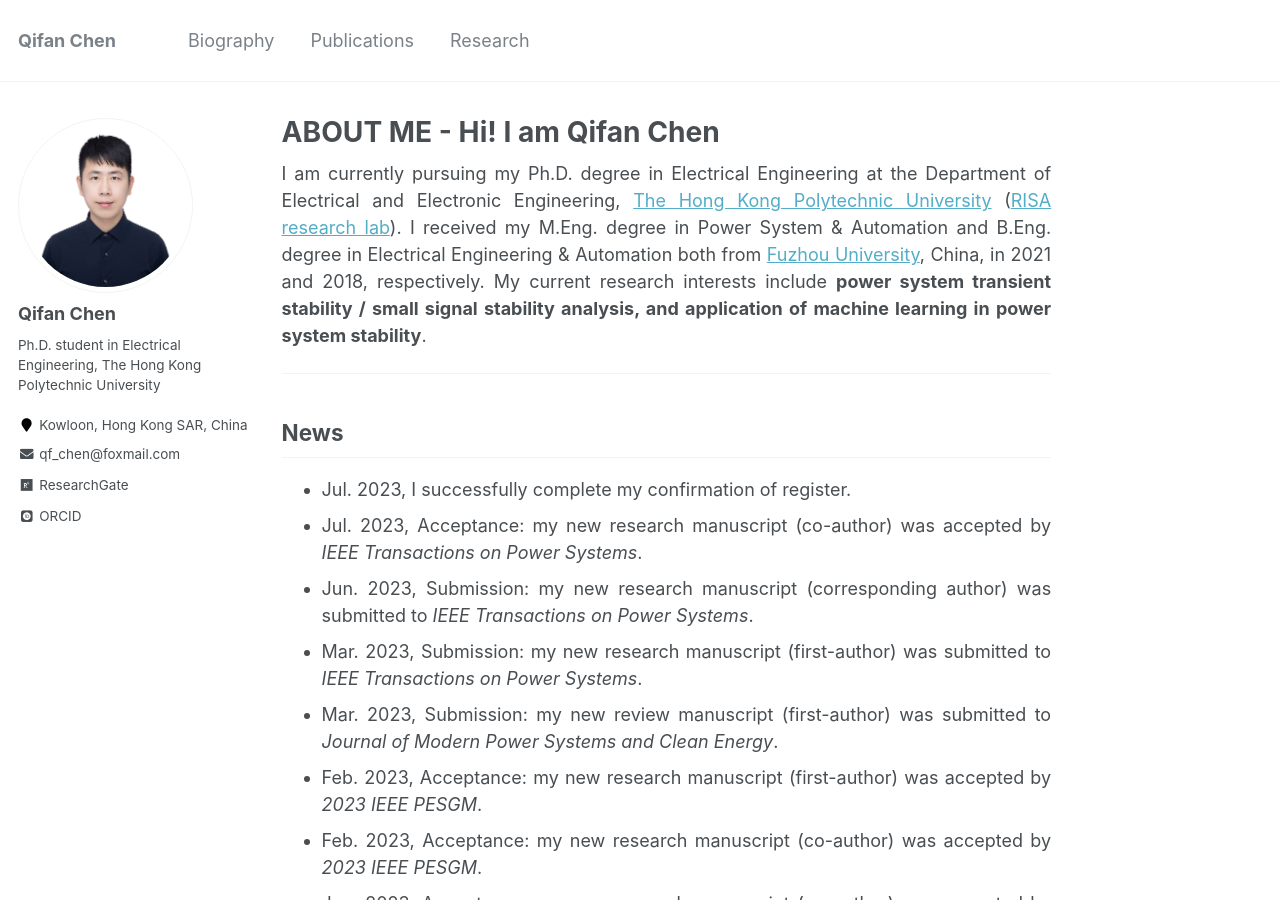
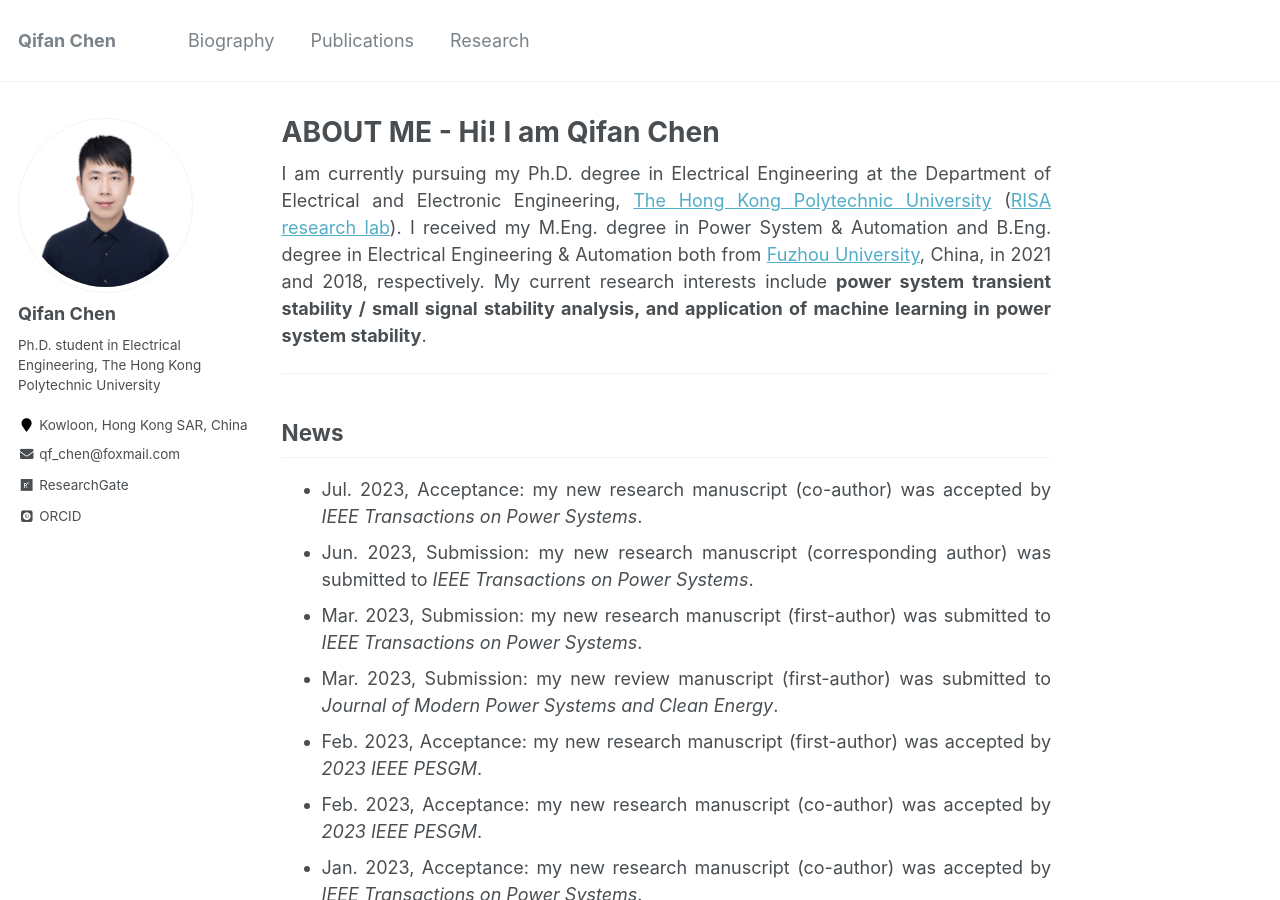
Before and after one commit to ChQf/ChQf.github.io, a Jekyll site: the page built from _pages/about.md, in a window 1280 px wide and 900 px high. Built offline with Jekyll 4.4.1, drawn with Linux system fonts in a browser that asks for light colours; some web fonts are replaced.

Commit message:
Update about.md

```diff
--- a/_pages/about.md
+++ b/_pages/about.md
@@ -14,7 +14,6 @@ My current research interests include **power system transient stability / small
 ---
 
 ## News
-* Jul. 2023, I successfully complete my confirmation of register.
 * Jul. 2023, Acceptance: my new research manuscript (co-author) was accepted by *IEEE Transactions on Power Systems*.
 * Jun. 2023, Submission: my new research manuscript (corresponding author) was submitted to *IEEE Transactions on Power Systems*.
 * Mar. 2023, Submission: my new research manuscript (first-author) was submitted to *IEEE Transactions on Power Systems*.
```
